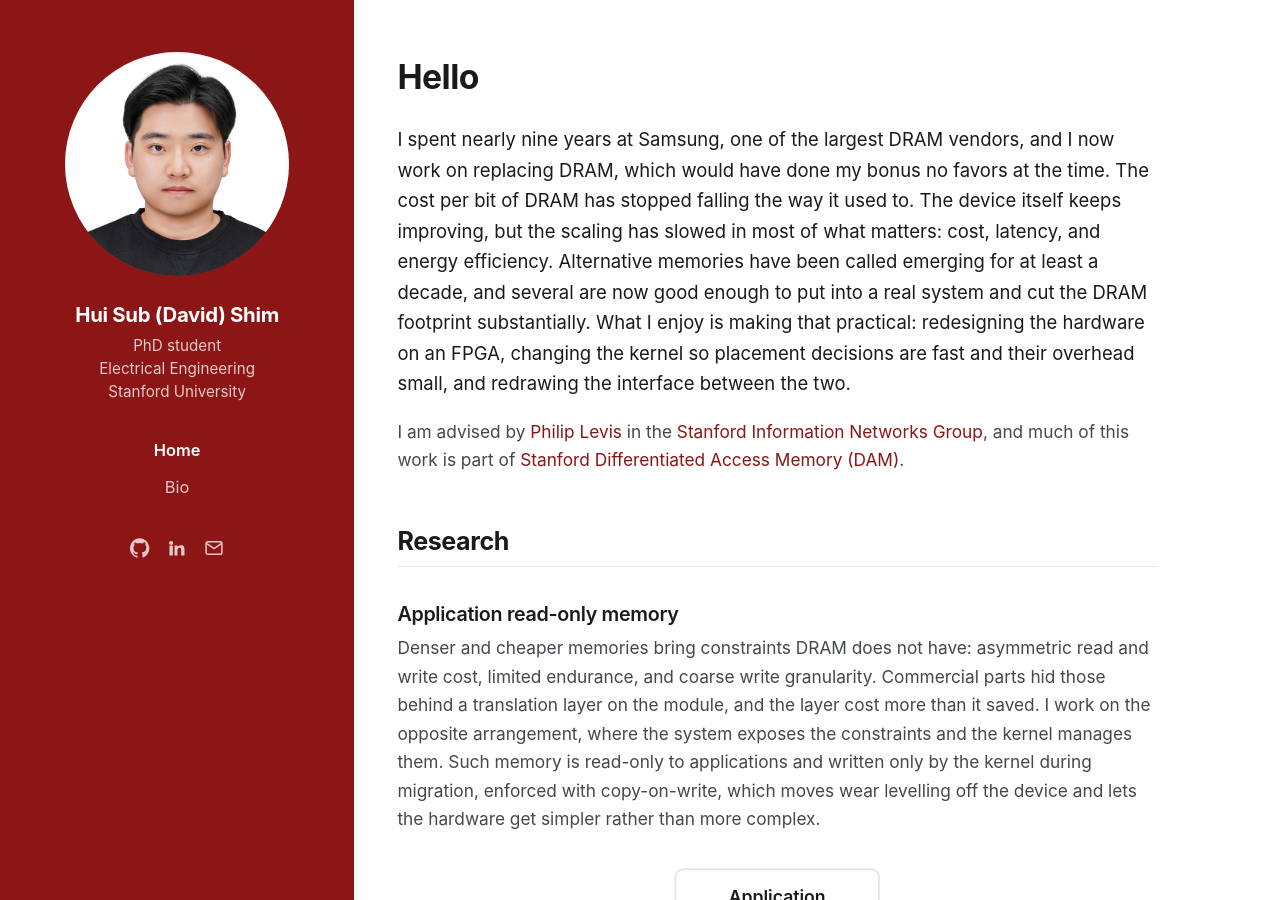
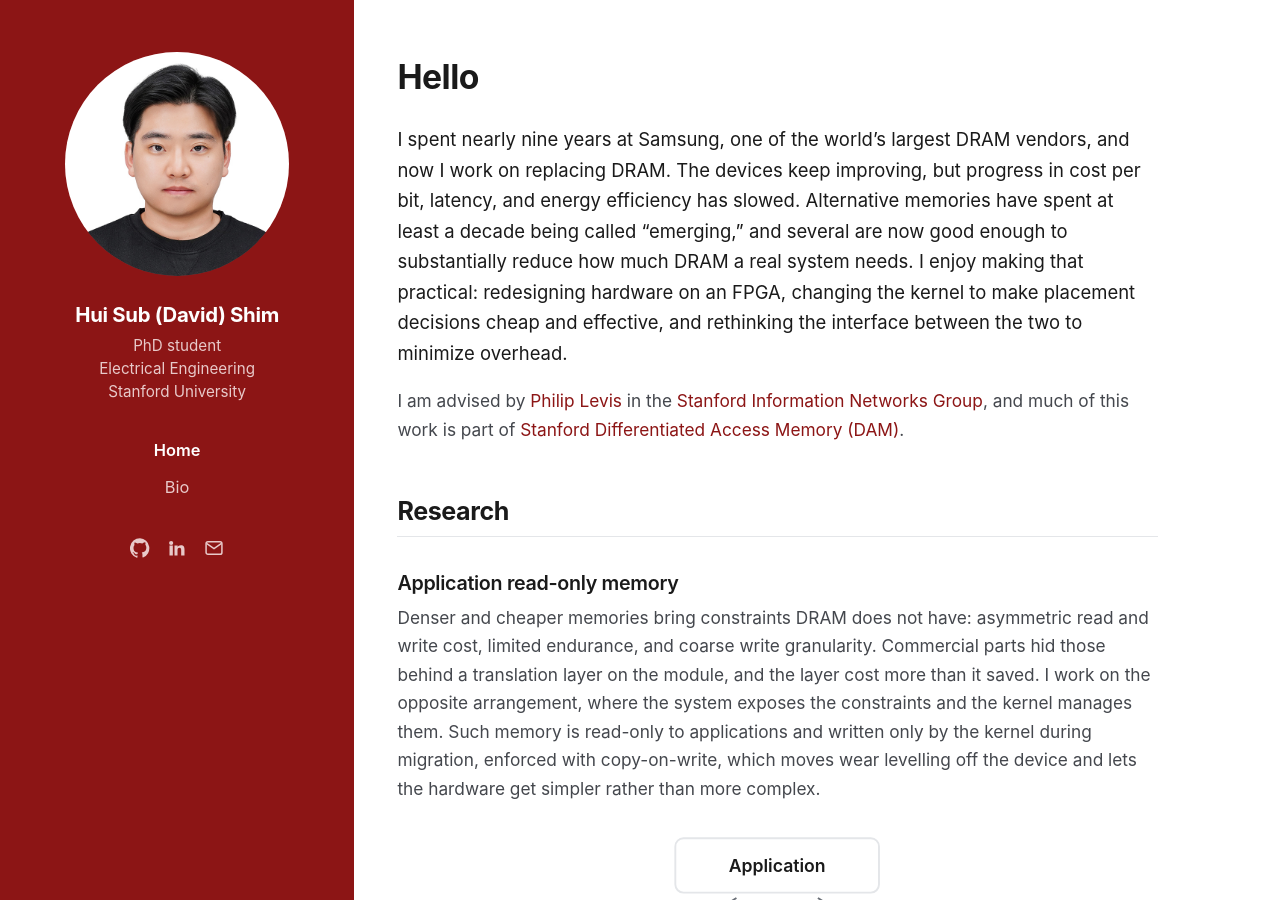
Before and after one commit to davidshim0/davidshim0.github.io, a Jekyll site: the page built from index.html, in a window 1280 px wide and 900 px high. Built offline with Jekyll 4.4.1, drawn with Linux system fonts in a browser that asks for light colours.

Commit message:
Replace the opening paragraph with your wording
Co-Authored-By: Claude Opus 5 <noreply@anthropic.com>

```diff
--- a/index.html
+++ b/index.html
@@ -6,16 +6,15 @@ show_title: false
 <h1 class="page-title">Hello</h1>
 
 <p class="lede">
-  I spent nearly nine years at Samsung, one of the largest DRAM vendors, and
-  I now work on replacing DRAM, which would have done my bonus no favors at
-  the time. The cost per bit of DRAM has stopped falling the way it used to.
-  The device itself keeps improving, but the scaling has slowed in most of
-  what matters: cost, latency, and energy efficiency. Alternative memories
-  have been called emerging for at least a decade, and several are now good
-  enough to put into a real system and cut the DRAM footprint substantially.
-  What I enjoy is making that practical: redesigning the hardware on an FPGA,
-  changing the kernel so placement decisions are fast and their overhead
-  small, and redrawing the interface between the two.
+  I spent nearly nine years at Samsung, one of the world’s largest DRAM
+  vendors, and now I work on replacing DRAM. The devices keep improving, but
+  progress in cost per bit, latency, and energy efficiency has slowed.
+  Alternative memories have spent at least a decade being called
+  “emerging,” and several are now good enough to substantially reduce how
+  much DRAM a real system needs. I enjoy making that practical: redesigning
+  hardware on an FPGA, changing the kernel to make placement decisions cheap
+  and effective, and rethinking the interface between the two to minimize
+  overhead.
 </p>
 <p>
   I am advised by <a href="http://csl.stanford.edu/~pal">Philip Levis</a> in the
```
